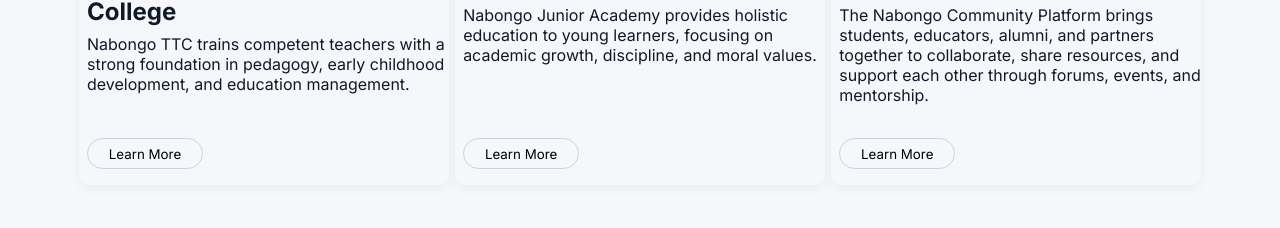
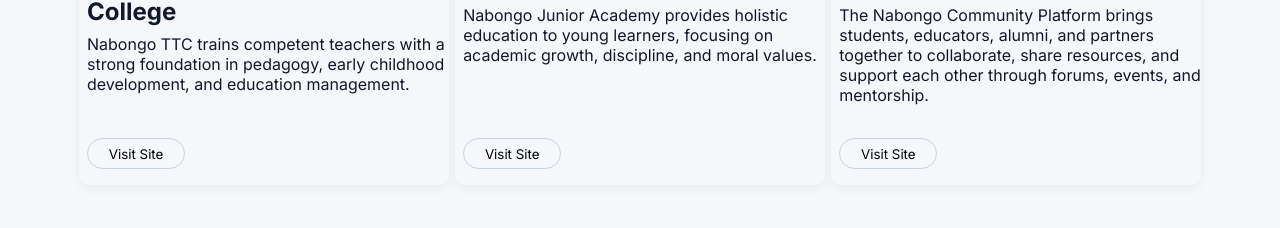
Before and after one commit to saiah16526/nabongo-website, a React (Vite) app in the folder frontend/: page / in a window 1280 px wide. Shown: the part 1126-1354 px from the top of the page. Built offline with nearby package versions, Linux system fonts and the light colour scheme.

Commit message:
Update Institutes.jsx

```diff
--- a/frontend/src/components/nabongo-institute/Institutes.jsx
+++ b/frontend/src/components/nabongo-institute/Institutes.jsx
@@ -64,7 +64,7 @@
               className={styles.institute__button}
               onClick={() => navigate(route)} // 🔁 Navigates to the selected route on click
             >
-              Learn More
+              Visit Site
             </button>
           </article>
         ))}
```
